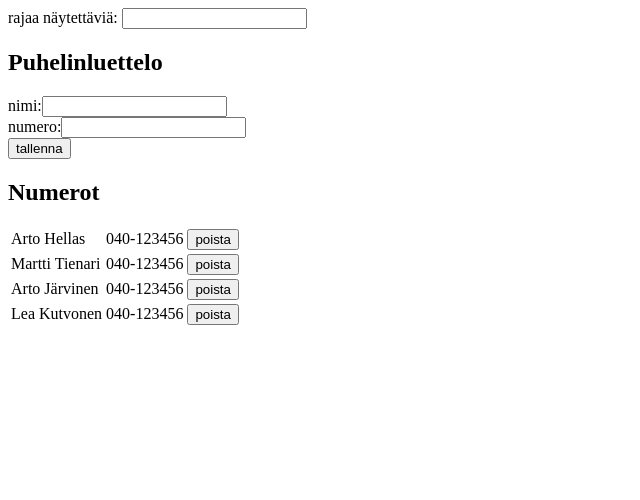
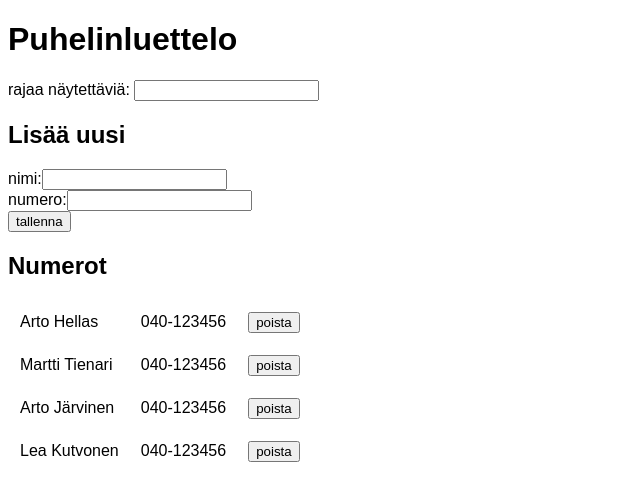
Before and after one commit to jounigit/fullstack-osa2, a React (Create React App) app: page / in a window 1280 px wide. Shown: the top 500 px of the page, without its empty margins (0-640 px from the left). Built offline with nearby package versions, Linux system fonts and the light colour scheme; data requests are answered from the project's data file.

Commit message:
2.18 puhelinluettelo osa 11

```diff
--- a/src/App.js
+++ b/src/App.js
@@ -35,6 +35,17 @@ const AddForm = ({add, name, number, inputP, inputN}) => {
  )
 }
 
+const Notification = ({ message }) => {
+  if (message === null) {
+    return null
+  }
+  return (
+    <div className="message">
+      {message}
+    </div>
+  )
+}
+
 class App extends React.Component {
   constructor(props) {
     super(props)
@@ -44,6 +55,7 @@ class App extends React.Component {
       newName: '',
       newNumber: '',
       filter: '',
+      message: null,
       showAll: true
     }
     console.log('constructor')
@@ -57,22 +69,50 @@ class App extends React.Component {
       })
    }
 
-   personExist = (name) => {
-     const names = this.state.persons.map(person => person.name)
-     if (names.includes(name)) {
+   personExist = (name, number) => {
+     const person = this.state.persons.find(p => p.name === name)
+     if (person) {
+       const q = window.confirm(person.name + " on jo olemassa, korvataanko vanha numero uudella?")
+      if (q) {
+        this.updateNumber(person.id, number)
+        return true
+      } else {
         this.setState({
           newName: '',
-         newNumber: ''
+          newNumber: '',
+          filter: '',
+          showAll: true
         })
-        console.log('Nimi on jo käytössä!')
-        alert("Nimi on jo käytössä!")
         return true
       }
+     }
+   }
+
+   updateNumber = (id, number) => {
+    const person = this.state.persons.find(p => p.id === id)
+    const changedPerson = { ...person, number: number }
+
+    personService
+      .update(id, changedPerson)
+      .then(changedPerson => {
+        const persons = this.state.persons.filter(p => p.id !== id)
+          this.setState({
+            persons: persons.concat(changedPerson),
+            message: `vaihdettiin henkilön '${person.name}' numero `,
+            newName: '',
+            newNumber: '',
+            filter: '',
+            showAll: true
+          })
+          setTimeout(() => {
+            this.setState({message: null})
+          }, 5000)
+      })
    }
 
   addPerson = (event) => {
     event.preventDefault()
-    if ( !this.personExist(this.state.newName) ) {
+    if ( !this.personExist(this.state.newName, this.state.newNumber) ) {
       const personObject = {
         name: this.state.newName,
         number: this.state.newNumber,
@@ -84,28 +124,38 @@ class App extends React.Component {
         .then(newPerson => {
           this.setState({
             persons: this.state.persons.concat(newPerson),
+            message: `lisättiin '${this.state.newName}'  `,
             newName: '',
             newNumber: '',
             filter: '',
             showAll: true
           })
+          setTimeout(() => {
+            this.setState({message: null})
+          }, 5000)
         })
     }
   }
 
-  toggleDeleteOf = (id) => {
+  deletePerson = (id) => {
     return () => {
       const person = this.state.persons.find(p => p.id === id)
+
       if (window.confirm("poistetaanko "+person.name)) {
         personService
         .move(id)
         .then(response => {
           const persons = this.state.persons.filter(p => p.id !== id)
           this.setState({
-              persons
+                persons,
+                message: `poistettiin '${person.name}'  `,
               })
+              setTimeout(() => {
+                this.setState({message: null})
+              }, 5000)
           })
       }
+
     }
   }
 
@@ -135,13 +185,17 @@ class App extends React.Component {
     this.state.showAll ?
     this.state.persons :
     this.state.searchPersons
-    console.log('showPersons: ', showPersons )
 
     return (
       <div>
+
+        <h1>Puhelinluettelo</h1>
+
+        <Notification message={this.state.message}/>
+
         <SearchForm filtter={this.state.filter} inputTxt={this.searchInput} />
 
-        <h2>Puhelinluettelo</h2>
+        <h2>Lisää uusi</h2>
         <AddForm
         add={this.addPerson}
         name={this.state.newName}
@@ -157,7 +211,7 @@ class App extends React.Component {
                 <Person
                 key={person.id}
                 person={person}
-                toggleDelete={this.toggleDeleteOf(person.id)}
+                toggleDelete={this.deletePerson(person.id)}
               />)}
               </tbody>
           </table>
--- /dev/null
+++ b/src/index.css
@@ -0,0 +1,15 @@
+body {
+  margin: 10;
+  padding: 0;
+  font-family: sans-serif;
+}
+.message {
+  color: white;
+  background: green;
+  font-size: 16px;
+  padding: 10px;
+  margin-bottom: 10px;
+}
+td {
+  padding: 10px;
+}
--- a/src/index.js
+++ b/src/index.js
@@ -1,5 +1,9 @@
 import React from 'react'
 import ReactDOM from 'react-dom'
 import App from './App'
+import './index.css'
 
-ReactDOM.render(<App />, document.getElementById('root'))
+ReactDOM.render(
+  <App />,
+  document.getElementById('root')
+)
```
Lines whose indentation alone changed are shown as unchanged.
